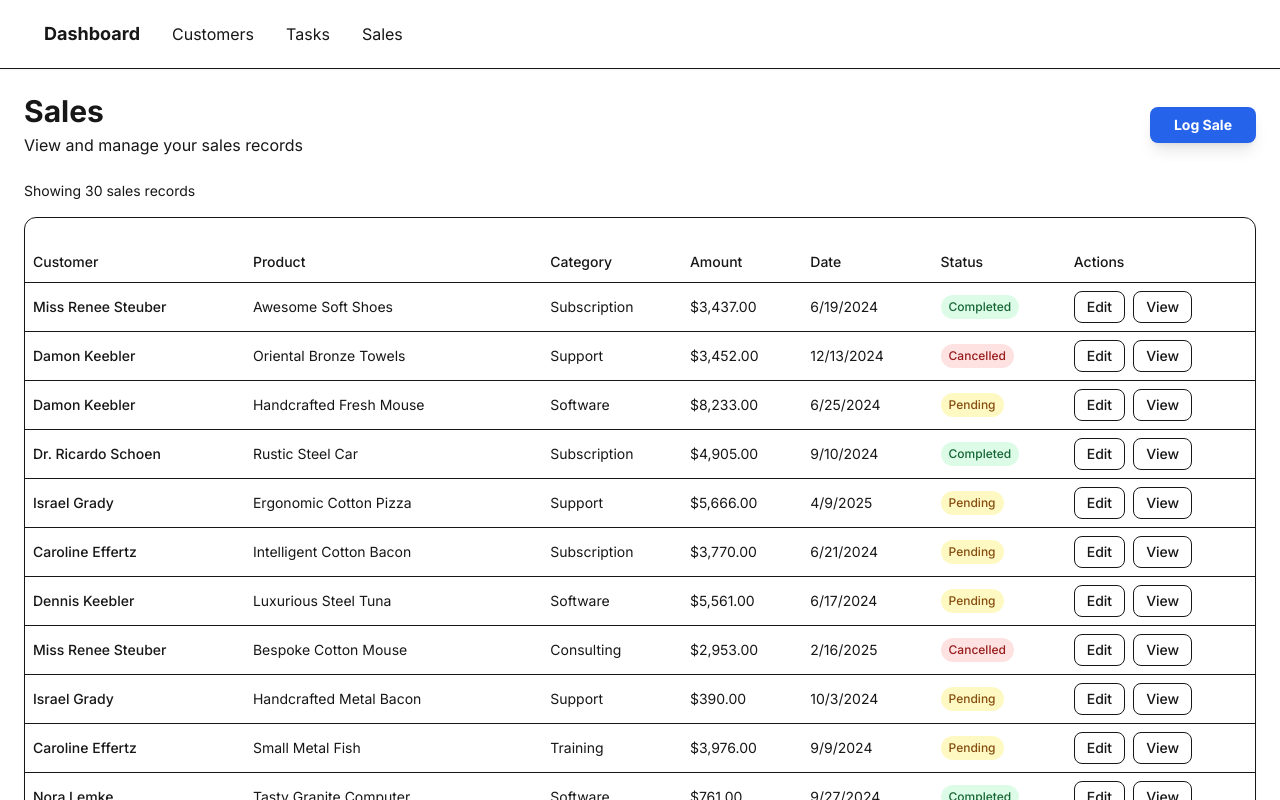
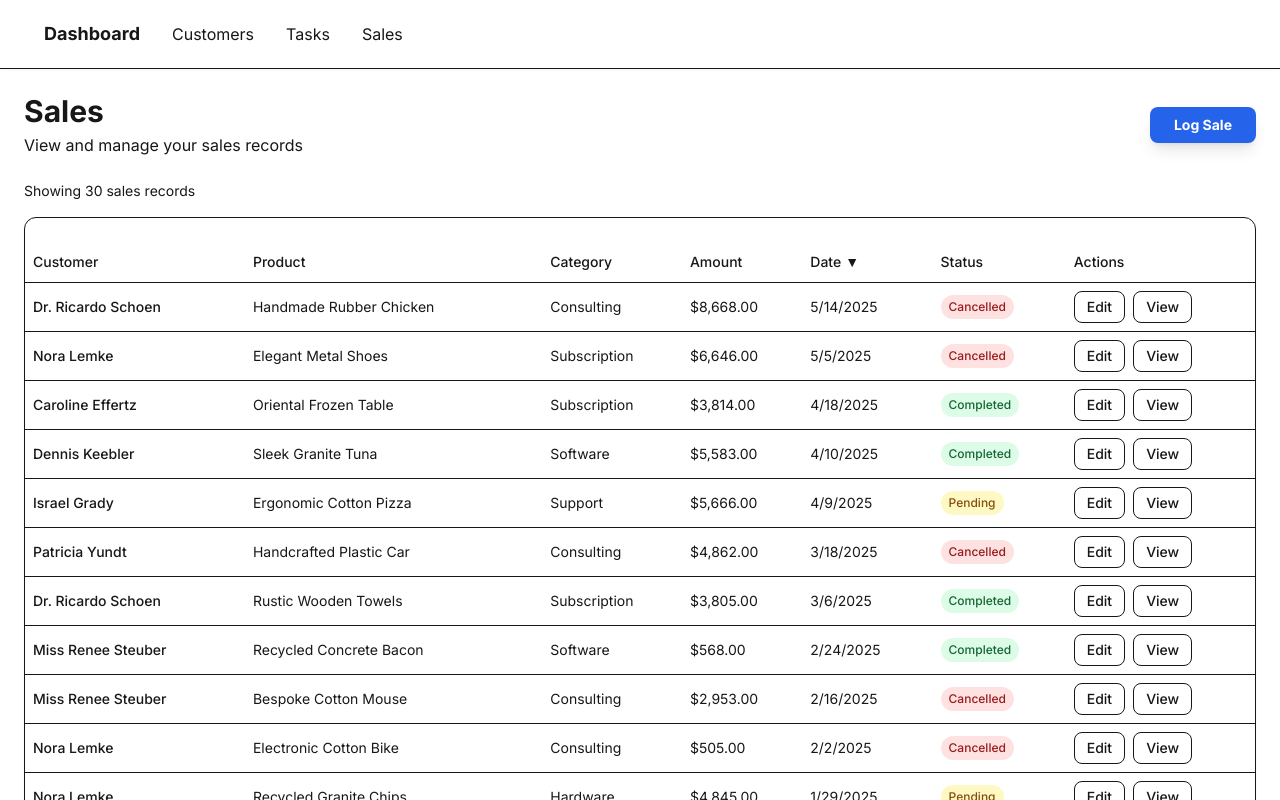
Before and after one commit to thoklo/crm_dashboard, a Next.js app: page /sales in a window 1280 px wide. Shown: the top 800 px of the page. Built offline with nearby package versions, Linux system fonts and the light colour scheme.

Commit message:
sorting all columns that makes sense

```diff
--- a/src/app/sales/page.tsx
+++ b/src/app/sales/page.tsx
@@ -1,6 +1,6 @@
 "use client";
 
-import { useState, useEffect } from "react";
+import { useState, useEffect, useMemo } from "react";
 import { Card } from "@/components/ui/card";
 import {
   Table,
@@ -22,12 +22,16 @@ import { SaleForm } from "@/components/sale-form";
 import { generateSales, fallbackSales, type Sale } from "@/lib/fakeData";
 import type { SaleFormValues } from "@/lib/schemas";
 
+type SortKey = keyof Sale;
+
 export default function SalesPage() {
   const [sales, setSales] = useState<Sale[]>([]);
   const [loading, setLoading] = useState(true);
   const [dialogOpen, setDialogOpen] = useState(false);
   const [selectedSale, setSelectedSale] = useState<Sale | null>(null);
   const [dialogMode, setDialogMode] = useState<"add" | "edit" | "view">("add");
+  const [sortColumn, setSortColumn] = useState<SortKey>("date"); // Default sort by date
+  const [sortDirection, setSortDirection] = useState<"asc" | "desc">("desc"); // Default newest first
 
   useEffect(() => {
     try {
@@ -41,6 +45,43 @@ export default function SalesPage() {
     }
   }, []);
 
+  const sortedSales = useMemo(() => {
+    const sortableRecords = [...sales];
+    if (!sortColumn) return sortableRecords;
+
+    return sortableRecords.sort((a, b) => {
+      const aValue = a[sortColumn];
+      const bValue = b[sortColumn];
+
+      if (aValue === null || aValue === undefined)
+        return sortDirection === "asc" ? 1 : -1;
+      if (bValue === null || bValue === undefined)
+        return sortDirection === "asc" ? -1 : 1;
+
+      // Handle different types appropriately
+      if (sortColumn === "amount") {
+        // Numeric comparison for amount
+        return sortDirection === "asc"
+          ? Number(aValue) - Number(bValue)
+          : Number(bValue) - Number(aValue);
+      } else if (sortColumn === "date") {
+        // Date comparison
+        const aDate = new Date(aValue as Date);
+        const bDate = new Date(bValue as Date);
+        return sortDirection === "asc"
+          ? aDate.getTime() - bDate.getTime()
+          : bDate.getTime() - aDate.getTime();
+      } else {
+        // String comparison for other fields
+        const aStr = String(aValue).toLowerCase();
+        const bStr = String(bValue).toLowerCase();
+        return sortDirection === "asc"
+          ? aStr.localeCompare(bStr)
+          : bStr.localeCompare(aStr);
+      }
+    });
+  }, [sales, sortColumn, sortDirection]);
+
   const handleAddSale = (data: SaleFormValues) => {
     const newSale: Sale = {
       id: sales.length + 1,
@@ -51,6 +92,13 @@ export default function SalesPage() {
 
     setSales([...sales, newSale]);
     setDialogOpen(false);
+  };
+
+  const handleSort = (column: SortKey) => {
+    setSortDirection((currentDirection) =>
+      sortColumn === column && currentDirection === "asc" ? "desc" : "asc"
+    );
+    setSortColumn(column);
   };
 
   if (loading) {
@@ -148,17 +196,77 @@ export default function SalesPage() {
           <Table>
             <TableHeader>
               <TableRow>
-                <TableHead>Customer</TableHead>
-                <TableHead>Product</TableHead>
-                <TableHead>Category</TableHead>
-                <TableHead>Amount</TableHead>
-                <TableHead>Date</TableHead>
-                <TableHead>Status</TableHead>
+                <TableHead
+                  sortable
+                  columnKey="customer"
+                  onSort={handleSort}
+                  sortDirection={
+                    sortColumn === "customer" ? sortDirection : undefined
+                  }
+                  isSorted={sortColumn === "customer"}
+                >
+                  Customer
+                </TableHead>
+                <TableHead
+                  sortable
+                  columnKey="product"
+                  onSort={handleSort}
+                  sortDirection={
+                    sortColumn === "product" ? sortDirection : undefined
+                  }
+                  isSorted={sortColumn === "product"}
+                >
+                  Product
+                </TableHead>
+                <TableHead
+                  sortable
+                  columnKey="category"
+                  onSort={handleSort}
+                  sortDirection={
+                    sortColumn === "category" ? sortDirection : undefined
+                  }
+                  isSorted={sortColumn === "category"}
+                >
+                  Category
+                </TableHead>
+                <TableHead
+                  sortable
+                  columnKey="amount"
+                  onSort={handleSort}
+                  sortDirection={
+                    sortColumn === "amount" ? sortDirection : undefined
+                  }
+                  isSorted={sortColumn === "amount"}
+                >
+                  Amount
+                </TableHead>
+                <TableHead
+                  sortable
+                  columnKey="date"
+                  onSort={handleSort}
+                  sortDirection={
+                    sortColumn === "date" ? sortDirection : undefined
+                  }
+                  isSorted={sortColumn === "date"}
+                >
+                  Date
+                </TableHead>
+                <TableHead
+                  sortable
+                  columnKey="status"
+                  onSort={handleSort}
+                  sortDirection={
+                    sortColumn === "status" ? sortDirection : undefined
+                  }
+                  isSorted={sortColumn === "status"}
+                >
+                  Status
+                </TableHead>
                 <TableHead>Actions</TableHead>
               </TableRow>
             </TableHeader>
             <TableBody>
-              {sales.length === 0 ? (
+              {sortedSales.length === 0 ? (
                 <TableRow>
                   <TableCell
                     colSpan={7}
@@ -168,7 +276,7 @@ export default function SalesPage() {
                   </TableCell>
                 </TableRow>
               ) : (
-                sales.map((sale) => (
+                sortedSales.map((sale) => (
                   <TableRow key={sale.id}>
                     <TableCell className="font-medium">
                       {sale.customer}
@@ -181,9 +289,7 @@ export default function SalesPage() {
                         minimumFractionDigits: 2,
                       })}
                     </TableCell>
-                    <TableCell>
-                      {sale.date.toLocaleDateString()}
-                    </TableCell>
+                    <TableCell>{sale.date.toLocaleDateString()}</TableCell>
                     <TableCell>
                       <span
                         className={`inline-flex items-center px-2 py-1 rounded-full text-xs font-medium ${
```
